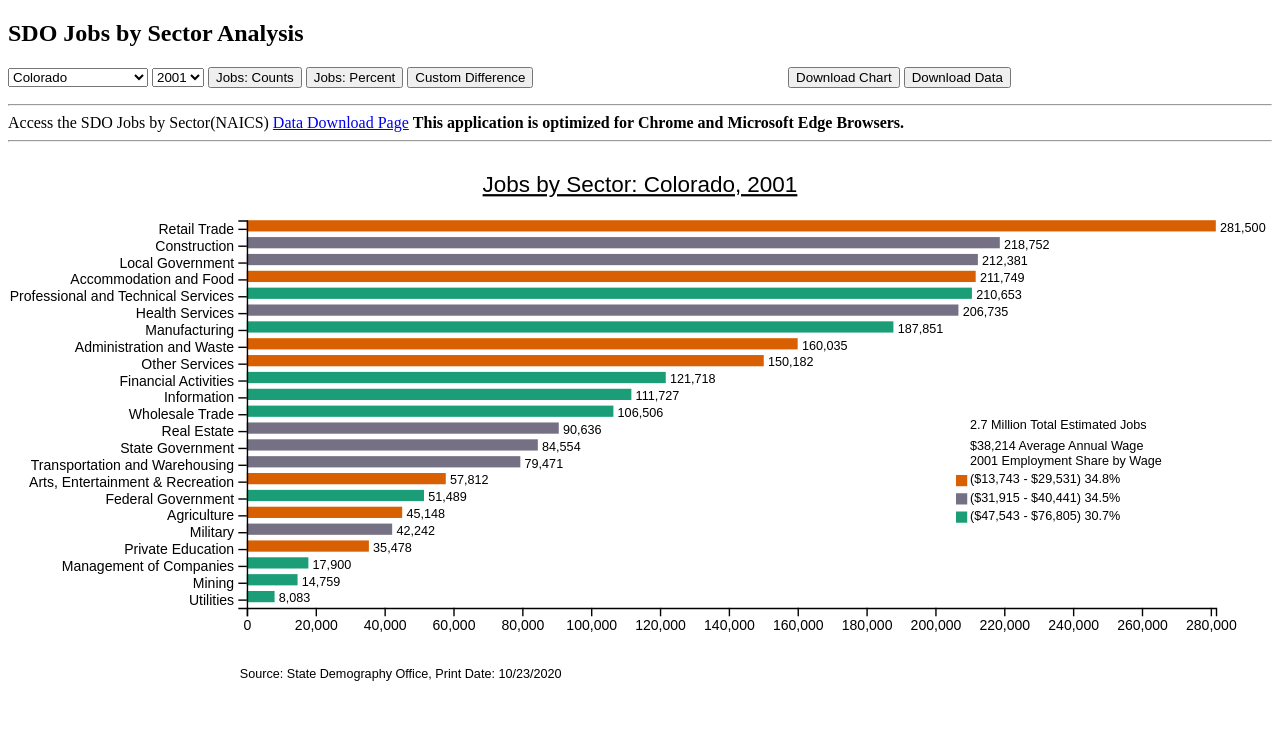
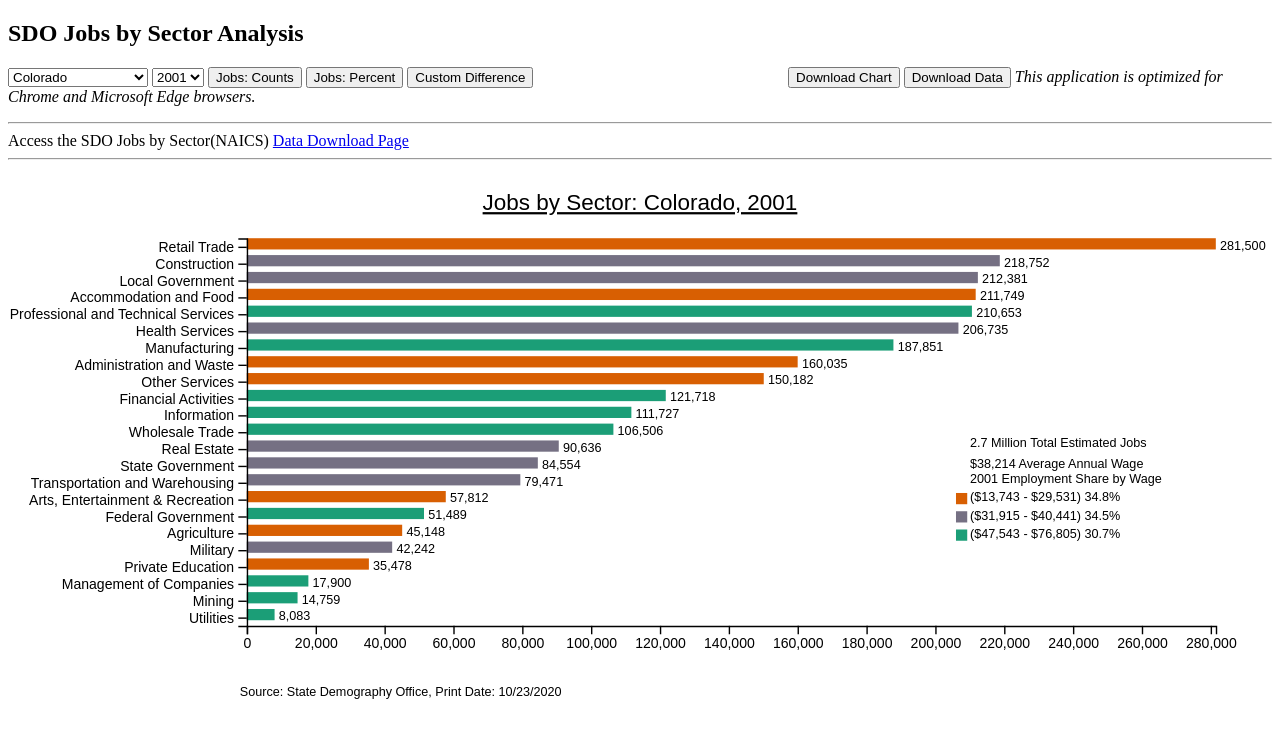
Before and after one commit to ColoradoDemography/Jobs_by_sector_chart, a plain HTML site: page index.html in a window 1280 px wide. Drawn offline with nearby package versions, Linux system fonts and the light colour scheme.

Commit message:
Add files via upload

```diff
--- a/index.html
+++ b/index.html
@@ -36,12 +36,12 @@
   </select>
   <button id="btnSave">Download Chart</button>
   <button id="btnData">Download Data</button>
+  <i>  This application is optimized for Chrome and Microsoft Edge browsers.</i>
 
 </form>
 <p></p>
 <hr>
 Access the SDO Jobs by Sector(NAICS) <a href="https://demography.dola.colorado.gov/economy-labor-force/data/jobs-by-sector/#jobs-by-sector-naics" target="_blank"> Data Download Page</a>
-<b>  This application is optimized for Chrome and Microsoft Edge Browsers.</b>
 <hr>
 </div>
 
```
